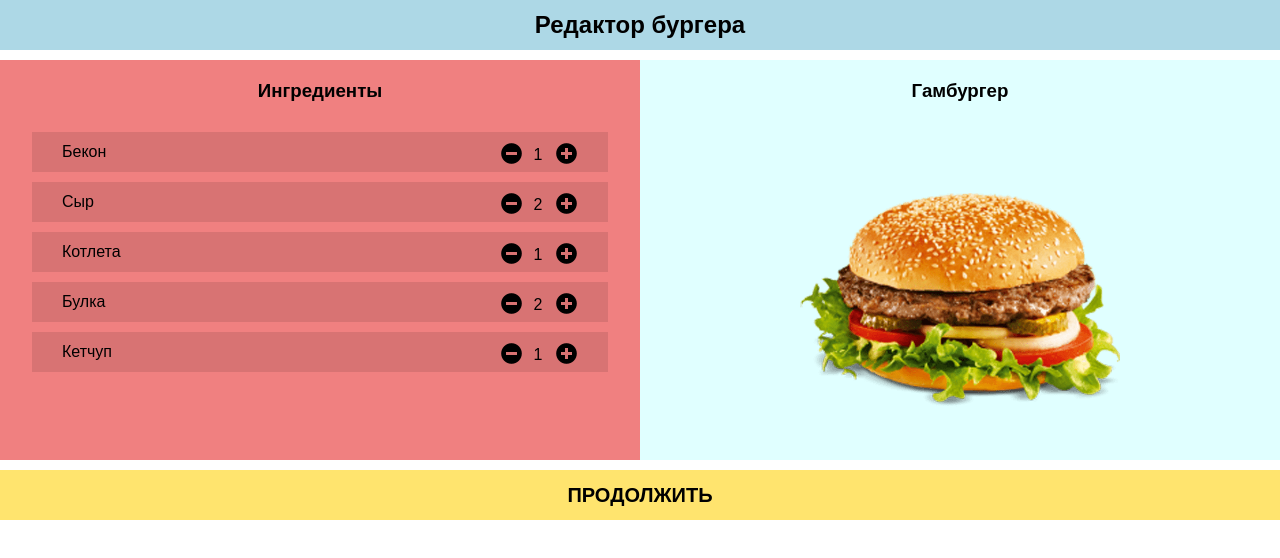
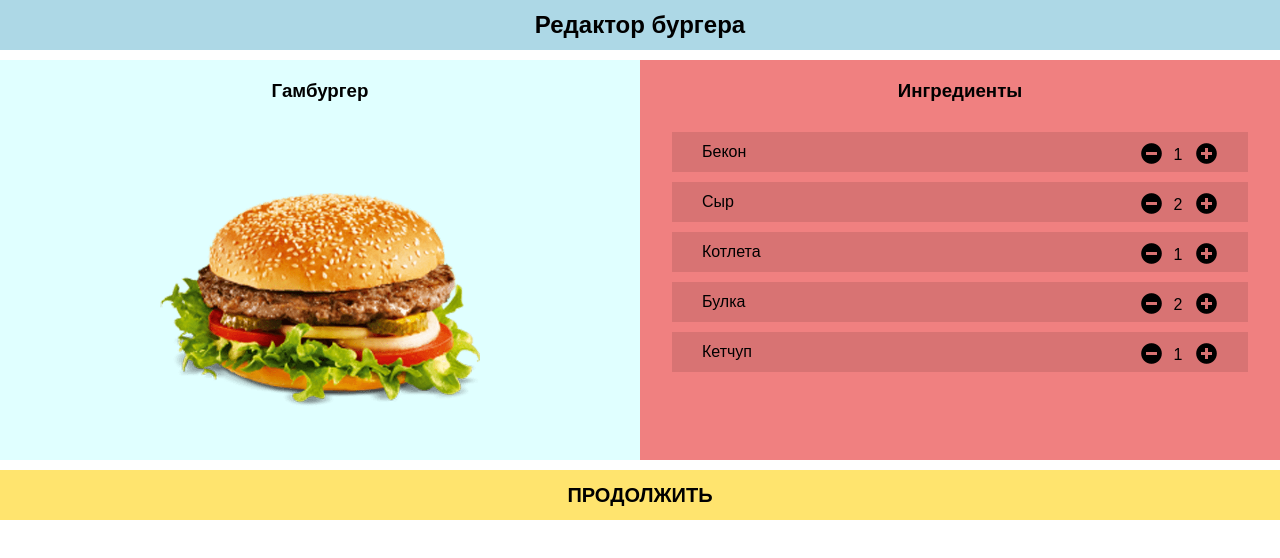
Before and after one commit to reactb0y1/codempire, a React (Create React App) app: page /edit in a window 1280 px wide. Shown: the top 558 px of the page. Built offline with nearby package versions, Linux system fonts and the light colour scheme.

Commit message:
chr Edit Поменяли местами блок об информации с блоком об ингредиентах

```diff
--- a/src/Edit/Edit.js
+++ b/src/Edit/Edit.js
@@ -40,6 +40,14 @@ class Edit extends Component {
 
                 <sector className="EditMid">
 
+                    <aside className="EditBurgerInfoContainer">
+
+                        <h3 className="nameBurger">Гамбургер</h3>
+
+                        <span className="EditPhoto"></span>
+
+                    </aside>
+
                     <main className="ingredientsContainer">
 
                         <h3 className="ingredientsHead">Ингредиенты</h3>
@@ -49,14 +57,6 @@ class Edit extends Component {
                         </ul>
 
                     </main>
-
-                    <aside className="EditBurgerInfoContainer">
-
-                        <h3 className="nameBurger">Гамбургер</h3>
-
-                        <span className="EditPhoto"></span>
-
-                    </aside>
 
                 </sector>
 
```
